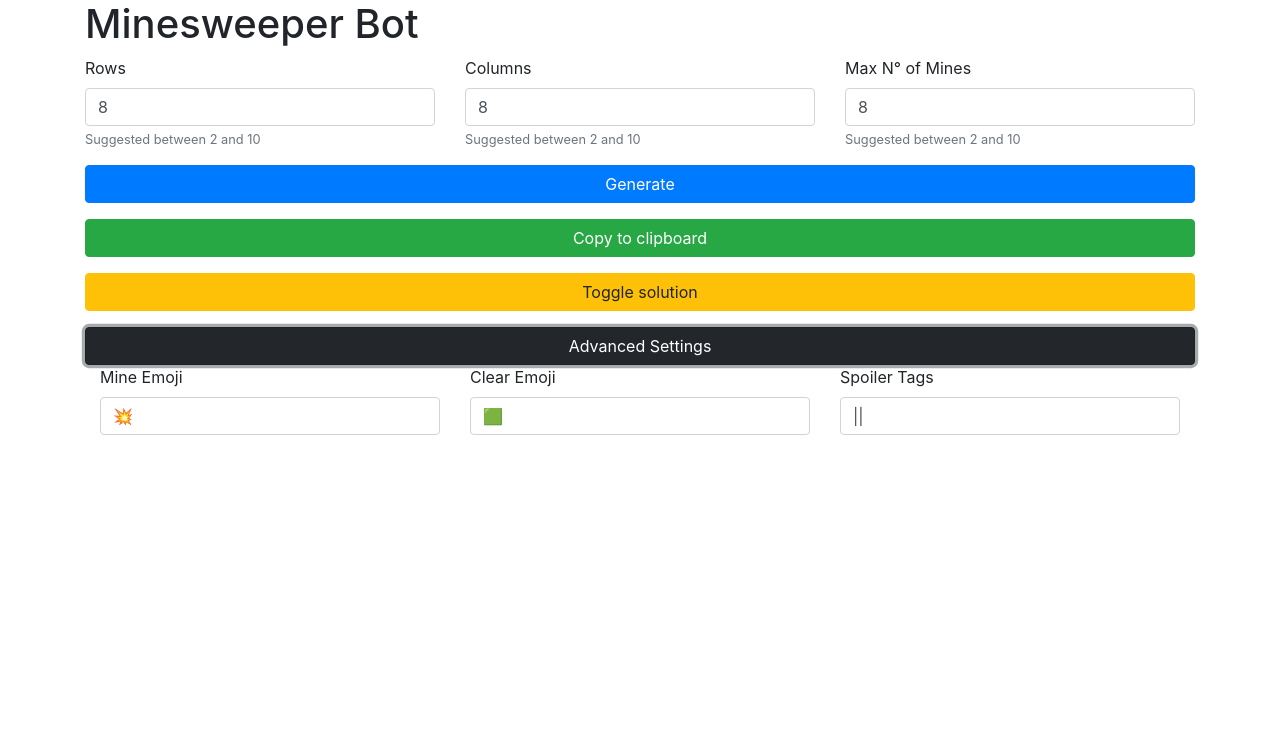
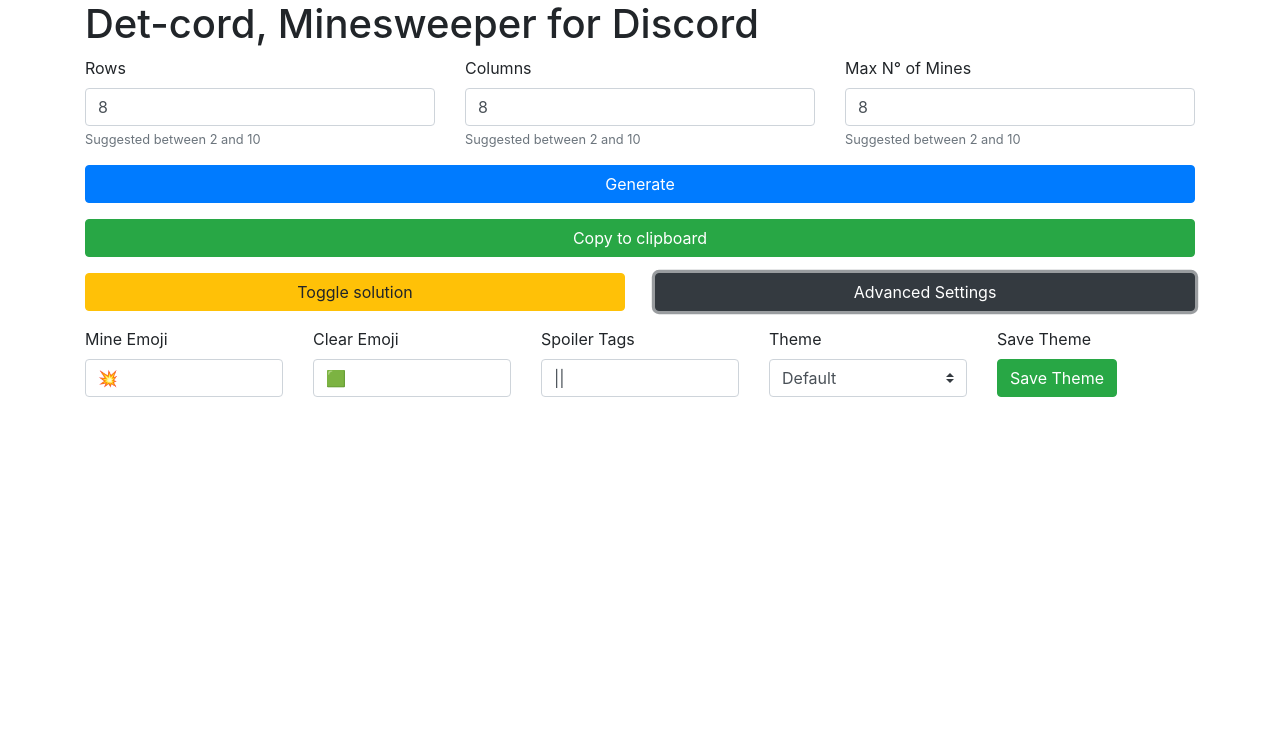
Before and after one commit to det-cord/det-cord.github.io, a plain HTML site: page index.html in a window 1280 px wide. Both pictures are taken after a click on the button "Advanced Settings". Shown: the top 734 px of the page. Drawn offline with nearby package versions, Linux system fonts and the light colour scheme.

Commit message:
added themes and save theme functionality

```diff
--- a/index.html
+++ b/index.html
@@ -4,15 +4,23 @@
 <head>
     <meta charset="UTF-8">
     <title>Minesweeper - Discord bot</title>
-    <link rel="stylesheet" href="css/bootstrap.min.css">
-    <script src="js/jquery.min.js"></script>
-    <script src="js/bootstrap.min.js"></script>
+    <link rel="stylesheet" href="https://maxcdn.bootstrapcdn.com/bootstrap/4.0.0/css/bootstrap.min.css"
+        integrity="sha384-Gn5384xqQ1aoWXA+058RXPxPg6fy4IWvTNh0E263XmFcJlSAwiGgFAW/dAiS6JXm" crossorigin="anonymous">
+    <script src="https://code.jquery.com/jquery-3.2.1.slim.min.js"
+        integrity="sha384-KJ3o2DKtIkvYIK3UENzmM7KCkRr/rE9/Qpg6aAZGJwFDMVNA/GpGFF93hXpG5KkN"
+        crossorigin="anonymous"></script>
+    <script src="https://cdnjs.cloudflare.com/ajax/libs/popper.js/1.12.9/umd/popper.min.js"
+        integrity="sha384-ApNbgh9B+Y1QKtv3Rn7W3mgPxhU9K/ScQsAP7hUibX39j7fakFPskvXusvfa0b4Q"
+        crossorigin="anonymous"></script>
+    <script src="https://maxcdn.bootstrapcdn.com/bootstrap/4.0.0/js/bootstrap.min.js"
+        integrity="sha384-JZR6Spejh4U02d8jOt6vLEHfe/JQGiRRSQQxSfFWpi1MquVdAyjUar5+76PVCmYl"
+        crossorigin="anonymous"></script>
     <script src="https://use.fontawesome.com/a8a11e940c.js"></script>
 </head>
 
 <body>
     <div class="container">
-        <h1 class="title">Minesweeper Bot</h1>
+        <h1 class="title">Det-cord, Minesweeper for Discord</h1>
         <div class="row">
             <div class="form-group col">
                 <label for="rows">Rows</label>
@@ -46,26 +54,35 @@
             <div class="form-group col">
                 <button class="btn btn-warning w-100" onclick="toggleReveal()">Toggle solution</button>
             </div>
-        </div>
-        <div class="row">
             <div class="form-group col">
-                <button class="btn btn-dark w-100" type="button" data-toggle="collapse" data-target="#collapseExample"
-                    aria-expanded="false" aria-controls="collapseExample">
+                <button class="btn btn-dark w-100" type="button" data-toggle="collapse" data-target="#advSettings"
+                    aria-expanded="false" aria-controls="advSettings">
                     Advanced Settings
                 </button>
-                <div class="container">
-                    <div class="collapse form-group row" id="collapseExample">
+            </div>
+            <div class="container">
+                <div class="collapse" id="advSettings">
+                    <div class="row">
                         <div class="col">
                             <label for="mineValue">Mine Emoji</label>
-                            <input class="form-control" type="text" id="mineValue" value="💥">
+                            <input class="form-control" type="text" id="mineValue" value="💥" onkeydown="setCustom()">
                         </div>
                         <div class="col">
                             <label for="clearValue">Clear Emoji</label>
-                            <input class="form-control" type="text" id="clearValue" value="🟩">
+                            <input class="form-control" type="text" id="clearValue" value="🟩" onkeydown="setCustom()">
                         </div>
                         <div class="col">
                             <label for="seperatorValue">Spoiler Tags</label>
-                            <input class="form-control" type="text" id="seperatorValue" value="||">
+                            <input class="form-control" type="text" id="seperatorValue" value="||" onkeydown="setCustom()">
+                        </div>
+                        <div class="col">
+                            <label>Theme</label>
+                            <select class="custom-select" id="themes" onchange="setTheme()">
+                            </select>
+                        </div>
+                        <div class="col">
+                            <label>Save Theme</label>
+                            <button class="btn btn-success" onclick="save()">Save Theme</button>
                         </div>
                     </div>
                 </div>
@@ -92,10 +109,72 @@
         let cols = 0;
         let mines = 0;
 
+        let themes = {
+            default: {
+                correct: '🟩',
+                mine: '💥',
+                seperator: '||',
+            },
+            virus: {
+                correct: '⬜',
+                mine: '🦠',
+                seperator: '||',
+            }
+        };
+
+        let theme = themes.default;
         let correct = '🟩';
         let mine = '💥';
+        let spoiler = '||'
+
 
         generateGrid();
+        setupThemes();
+        function setCustom() {
+            let themeEL = document.getElementById('themes');
+            themeEL.value = 'Custom';
+        }
+
+        function save() {
+            let name = prompt('Please enter a name: ', 'Custom');
+            if(name == null || name == '') {
+                return;
+            }
+            let custom = {
+                correct: document.getElementById('clearValue').value,
+                mine: document.getElementById('mineValue').value,
+                seperator: document.getElementById('seperatorValue').value,
+            };
+
+            themes[name] = custom;
+            localStorage.setItem('themes', JSON.stringify(themes));
+            console.log(JSON.stringify(themes));
+            setupThemes();
+        }
+
+        function setupThemes() {
+            let json = localStorage.getItem('themes');
+            if(json != null && json != '') {
+                themes = null;
+                themes = JSON.parse(json);
+            }
+
+            let themesEL = document.getElementById('themes');
+            themesEL.innerHTML = '';
+            let names = Object.keys(themes);
+            names.push('Custom');
+            names.forEach(name => {
+                let option = document.createElement('option');
+                option.appendChild(document.createTextNode(cap(name)));
+                option.value = name;
+                themesEL.appendChild(option);
+            })
+        }
+        function cap(str) {
+            return str.replace(/^\w/, function (chr) {
+                return chr.toUpperCase();
+            });
+        }
 
         function toggleReveal() {
             grid.classList.toggle('d-none');
@@ -107,6 +186,16 @@
             mines = Number.parseInt(mineEL.value);
             correct = document.getElementById('clearValue').value;
             mine = document.getElementById('mineValue').value;
+            spoiler = document.getElementById('seperatorValue').value;
+        }
+
+        function setTheme() {
+            let themesEL = document.getElementById('themes');
+            theme = themes[themesEL.value];
+            if (theme == null) { return; }
+            document.getElementById('clearValue').value = theme.correct;
+            document.getElementById('mineValue').value = theme.mine;
+            document.getElementById('seperatorValue').value = theme.seperator;
         }
 
         function generateGrid() {
@@ -168,7 +257,6 @@
                     text = correct
                 }
                 cell.innerHTML = text;
-                console.log(mineCount);
                 if (mineCount == 0) {
                     //Reveal all adjacent cells as they do not have a mine
                     for (var i = Math.max(cellRow - 1, 0); i <= Math.min(cellRow + 1, rows - 1); i++) {
@@ -182,14 +270,15 @@
                 }
             }
         }
+
         function getCopy() {
             let strArray = [];
             for (var x = 0; x < rows; x++) {
                 for (var y = 0; y < cols; y++) {
                     let cell = grid.rows[x].cells[y];
-                    strArray.push('||');
+                    strArray.push(spoiler);
                     strArray.push(cell.innerHTML);
-                    strArray.push('||');
+                    strArray.push(spoiler);
                 }
                 strArray.push('\n');
             }
```
